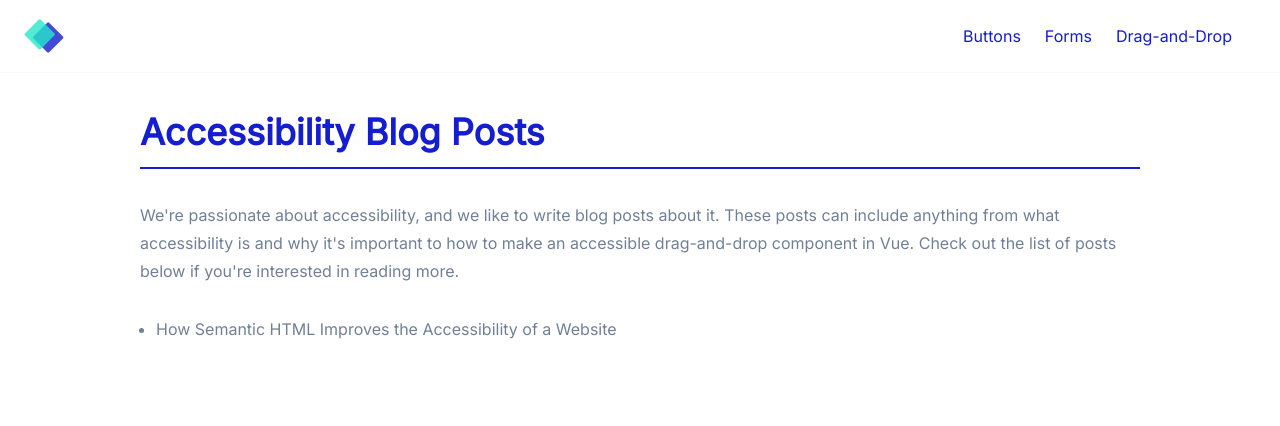
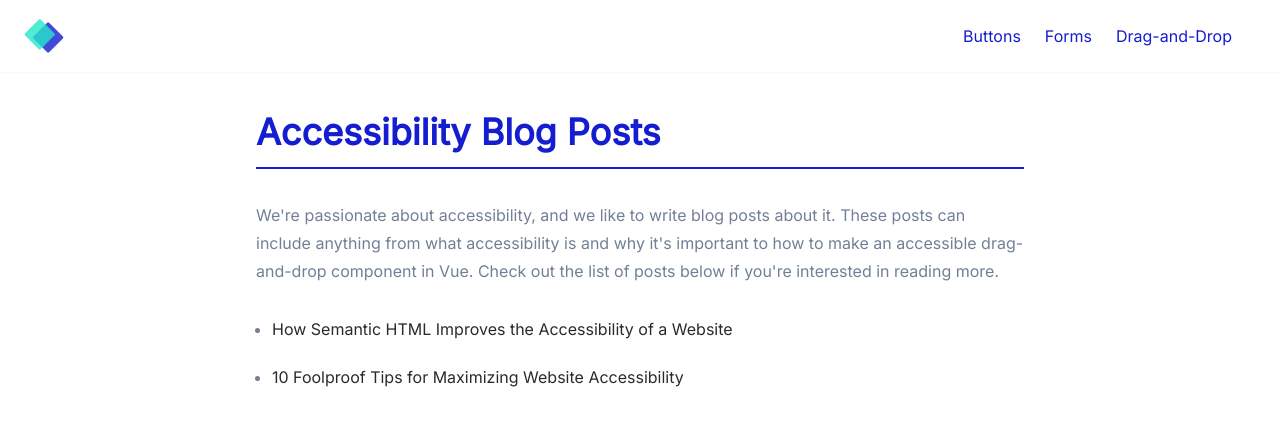
Before and after one commit to movntains/accessibility-reference, a Nuxt app: page /blogs in a window 1280 px wide. Shown: the top 426 px of the page. Built offline with nearby package versions, Linux system fonts and the light colour scheme; what @tailwindcss/custom-forms, @tailwindcss/ui would draw is missing.

Commit message:
Updates blog posts page

```diff
--- a/components/sections/blogs/BlogPostList.vue
+++ b/components/sections/blogs/BlogPostList.vue
@@ -3,12 +3,13 @@
     <li
       v-for="(post, index) in posts"
       :key="`post-${index}`"
+      class="mb-6"
     >
       <a
         :href="post.link"
         target="_blank"
         rel="noopener noreferrer"
-        class="hover:text-brand-blue hover:underline"
+        class="text-black hover:text-brand-blue hover:underline"
         v-text="post.title"
       />
     </li>
@@ -25,6 +26,10 @@ export default {
           title: 'How Semantic HTML Improves the Accessibility of a Website',
           link: 'https://zaengle.com/blog/how-semantic-html-will-improve-the-accessibility-of-a-website',
         },
+        {
+          title: '10 Foolproof Tips for Maximizing Website Accessibility',
+          link: 'https://zaengle.com/blog/10-foolproof-tips-for-maximizing-website-accessibility',
+        },
       ],
     }
   },
--- a/pages/blogs/index.vue
+++ b/pages/blogs/index.vue
@@ -1,5 +1,5 @@
 <template>
-  <div class="container mb-10 text-gray-600">
+  <AppSectionWrapper class="text-gray-600">
     <h1
       class="page-heading"
       v-text="'Accessibility Blog Posts'"
@@ -9,16 +9,18 @@
       v-text="`We're passionate about accessibility, and we like to write blog posts about it. These posts can include anything from what accessibility is and why it's important to how to make an accessible drag-and-drop component in Vue. Check out the list of posts below if you're interested in reading more.`"
     />
     <BlogPostList />
-  </div>
+  </AppSectionWrapper>
 </template>
 
 <script type="text/babel">
 import BlogPostList from '@/components/sections/blogs/BlogPostList'
+import AppSectionWrapper from '@/components/global/AppSectionWrapper'
 
 export default {
   name: 'BlogListPage',
   components: {
     BlogPostList,
+    AppSectionWrapper,
   },
 }
 </script>
```
